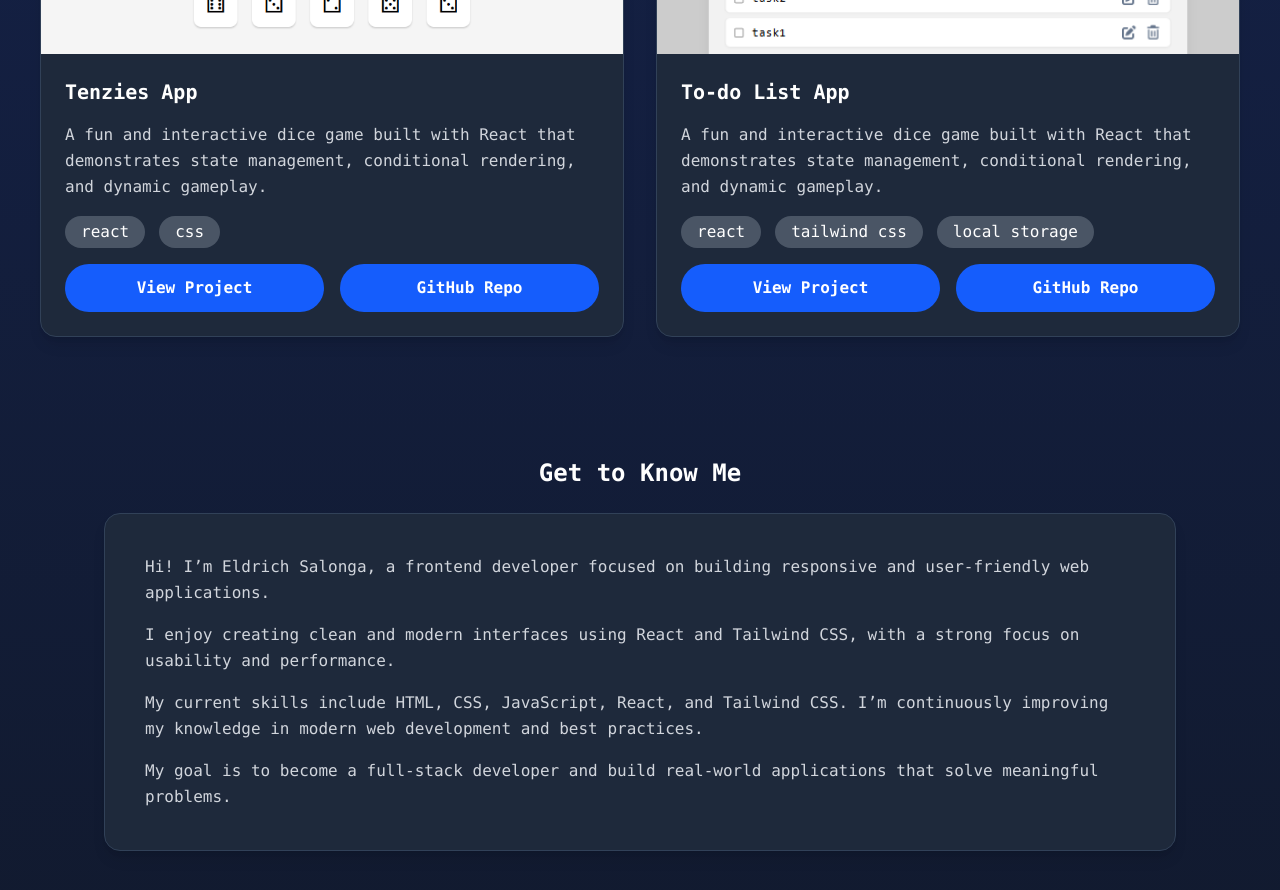
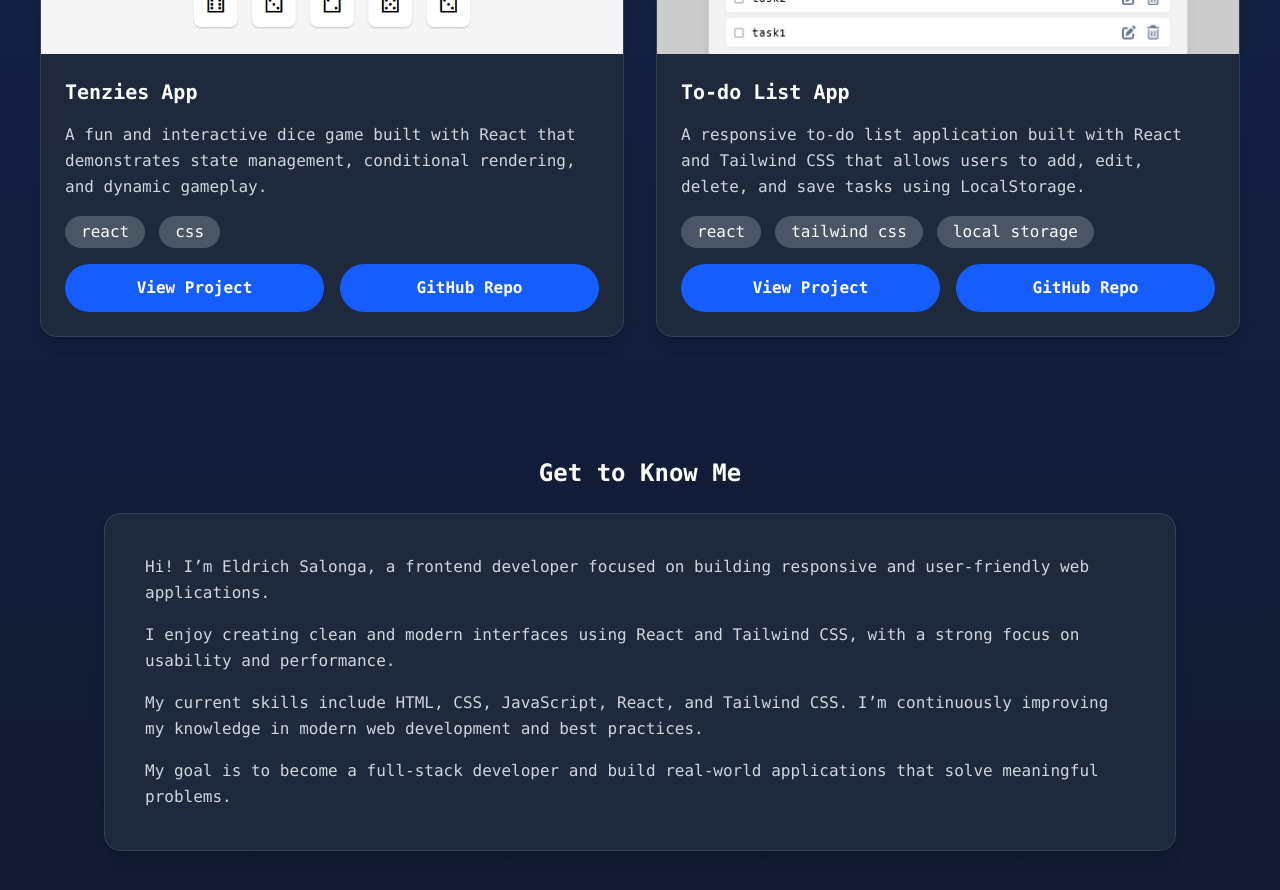
Before and after one commit to imeldrich/my-portfolio, a React (Vite) app: page / in a window 1280 px wide. Shown: the part 980-1870 px from the top of the page. Built offline with nearby package versions, Linux system fonts and the light colour scheme.

Commit message:
add a description for to-do list

```diff
--- a/src/projects.js
+++ b/src/projects.js
@@ -17,7 +17,7 @@ const projects = [
     name: "To-do List App",
     img: todolist,
     description:
-      "A fun and interactive dice game built with React that demonstrates state management, conditional rendering, and dynamic gameplay.",
+      "A responsive to-do list application built with React and Tailwind CSS that allows users to add, edit, delete, and save tasks using LocalStorage.",
     techstack: ["react", "tailwind css", 'local storage'],
     link: "https://todo-list-eldrich.vercel.app",
     repo: "https://github.com/imeldrich/todo-list",
```
